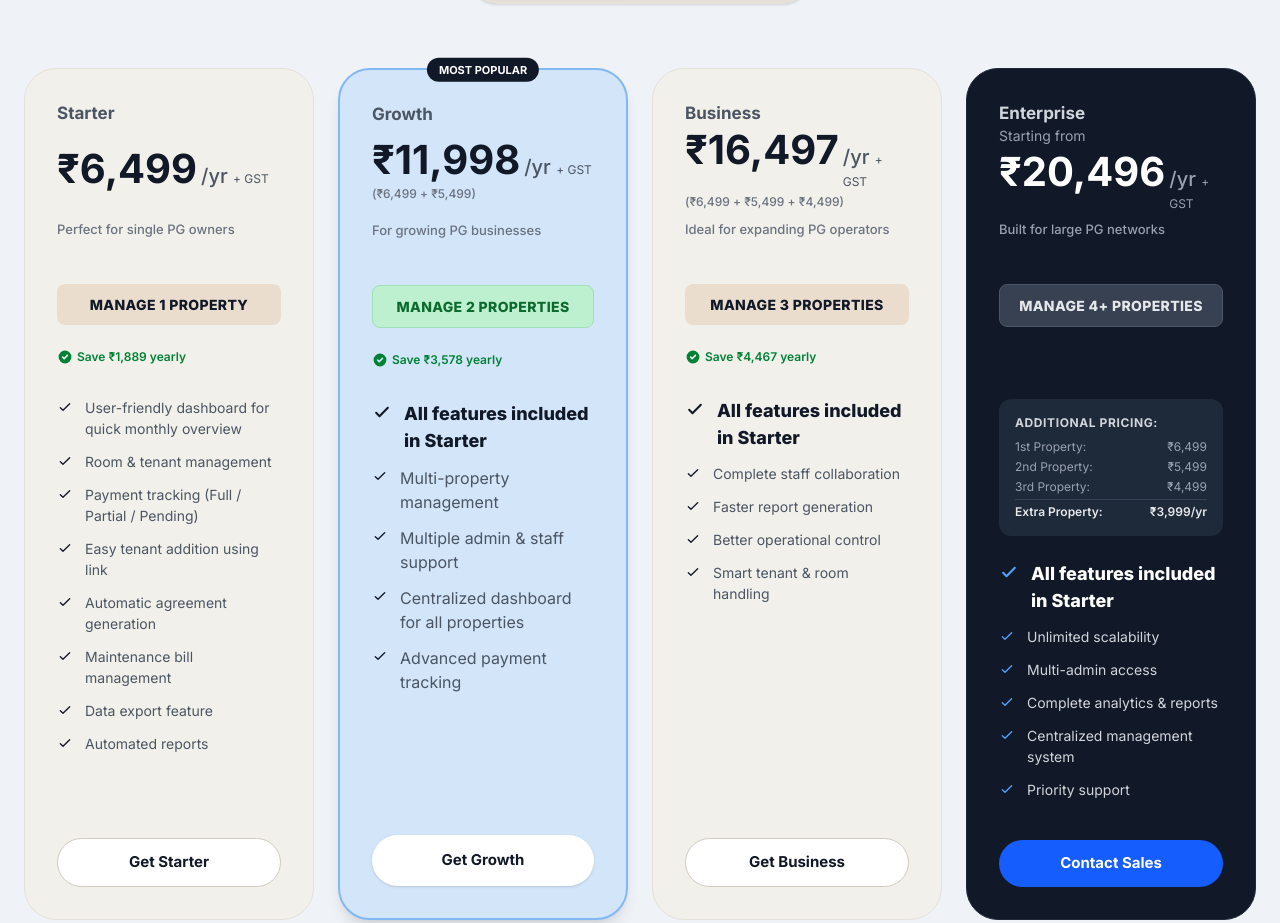
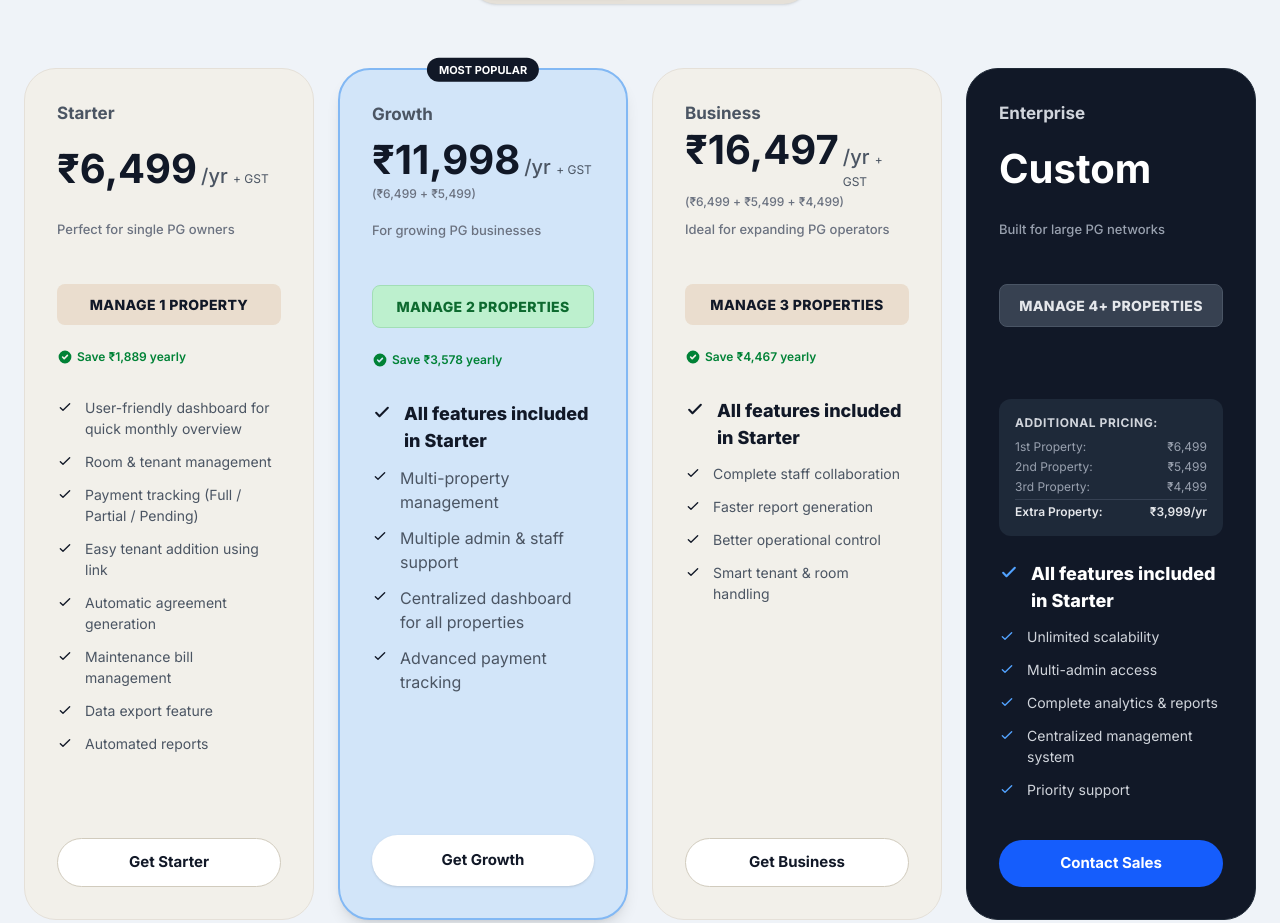
Before and after one commit to yashchavan5/jmdnest2, a Next.js app: page / in a window 1280 px wide. Shown: the part 6353-7276 px from the top of the page. Built offline with nearby package versions, Linux system fonts and the light colour scheme.

Commit message:
chore: change enterprise price to custom

```diff
--- a/src/components/sections/pricing.tsx
+++ b/src/components/sections/pricing.tsx
@@ -142,9 +142,8 @@ export function PricingSection() {
           <div className="bg-[#111827] text-white rounded-[2rem] p-8 flex flex-col h-full hover:shadow-xl transition-shadow border border-[#1f2937]">
             <h3 className="text-[17px] font-bold text-gray-300 mb-2">Enterprise</h3>
             <div className="flex flex-col mb-4 h-[70px] justify-center">
-              <span className="text-sm text-gray-400 mb-1">Starting from</span>
               <div className="text-4xl lg:text-[2.5rem] font-bold text-white flex items-baseline gap-1">
-                {billing === "Annually" ? "₹20,496" : "₹2,080"}<span className="text-[1.25rem] font-medium text-gray-400">/{billing === "Annually" ? "yr" : "mo"} <span className="text-xs font-normal text-gray-400">+ GST</span></span>
+                Custom
               </div>
             </div>
             <p className="text-gray-400 mb-6 text-[13px] font-medium h-[40px]">Built for large PG networks</p>
```
